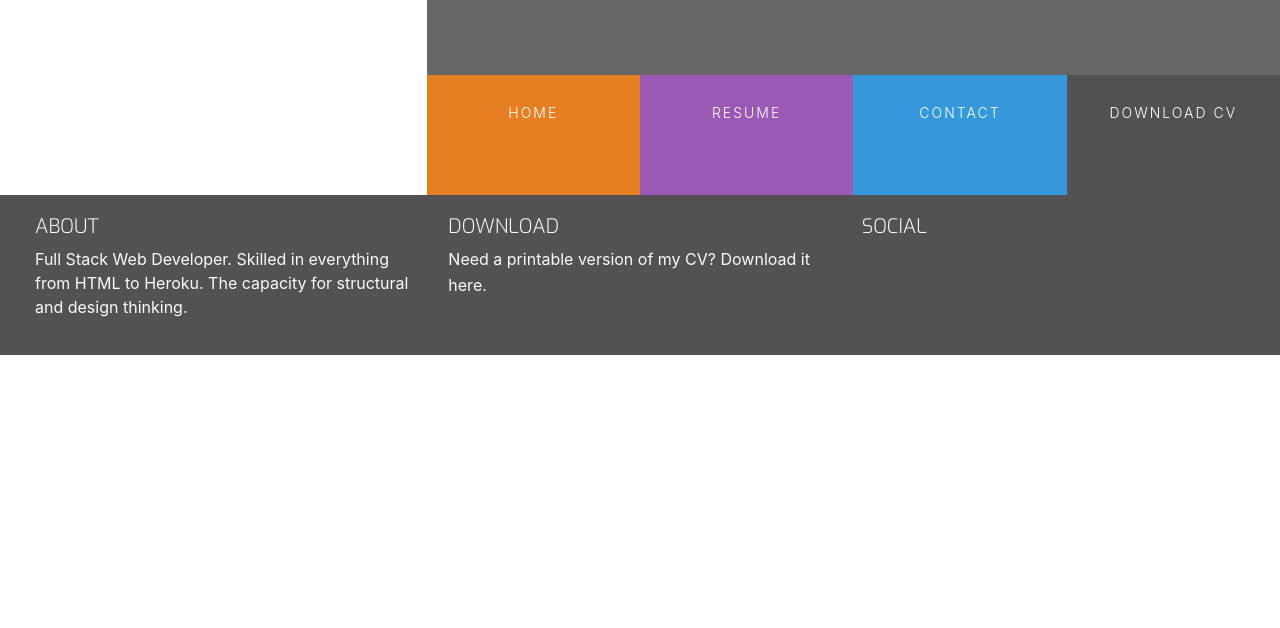
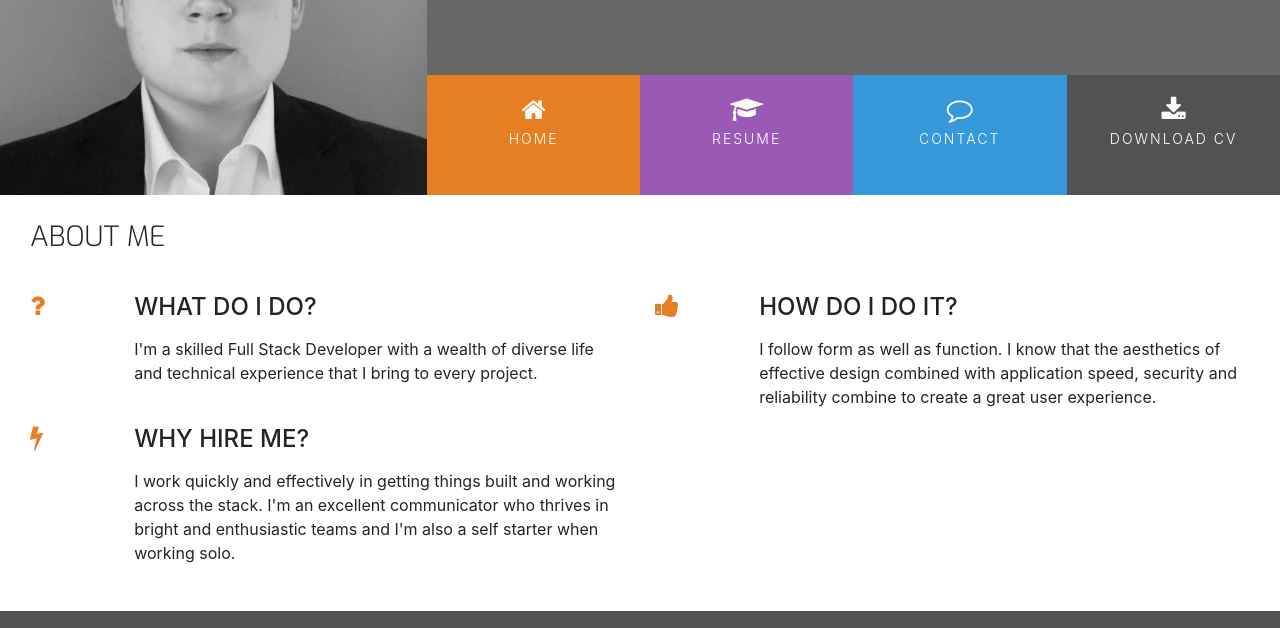
Before and after one commit to JavaScriptJacksn/Online-CV-CI, a plain HTML site: page index.html in a window 1280 px wide. Shown: the part 174-802 px from the top of the page. Drawn offline with nearby package versions, Linux system fonts and the light colour scheme.

Commit message:
Three Reasons section completed, switched to older versions of bootstrap and font awesome

```diff
--- a/assets/css/style.css
+++ b/assets/css/style.css
@@ -4,6 +4,10 @@
 
 .bg-color-name-title {
     background-color: #676767;
+}
+
+.bg-color-three-reasons {
+    background-color: #fff;
 }
 
 .ui-menu-color-home {
@@ -20,6 +24,23 @@
 
 .ui-menu-color-download {
     background-color: #525252;
+}
+
+.row-table {
+    display: table;
+}
+
+.section-column {
+    display: table-cell;
+    padding: 0 30px 30px;
+    float: none;
+}
+
+.section-heading {
+    font-family: "Exo", sans-serif;
+    font-weight: 300;
+    margin-top: 25px;
+    margin-bottom: 40px;
 }
 
 /* ----------------------------------------Special paddings/margins/text */
@@ -45,6 +66,23 @@ h4 {
     display: inline-block;
 }
 
+.row-table {
+    display: table;
+}
+
+.section-column {
+    display: table-cell;
+    padding: 0 30px 30px;
+    float: none;
+}
+
+.section-heading {
+    font-family: "Exo", sans-serif;
+    font-weight: 300;
+    margin-top: 25px;
+    margin-bottom: 40px;
+}
+
 /*--------------------------------------------Heading*/
 
 header {
@@ -56,7 +94,7 @@ header {
 }
 
 .logo {
-    background: url("../images/rosie.jpg");
+    background: url("../images/profile.jpg");
     background-position: center;
     background-repeat: no-repeat;
     background-size: cover;
@@ -189,3 +227,14 @@ footer {
 #footer-details {
     padding: 20px;
 }
+
+/* ----------------------------------------Three Reasons */
+
+.three-reasons-icon {
+    font-size: 26px;
+    color: #e67e22;
+}
+
+.three-reasons-heading {
+    margin-bottom: 15px;
+}
--- a/index.html
+++ b/index.html
@@ -5,7 +5,8 @@
     <meta name="viewport" content="width=device-width, initial-scale=1.0">
     <meta http-equiv="X-UA-Compatible" content="ie=edge">
     <link rel="stylesheet" href="https://maxcdn.bootstrapcdn.com/bootstrap/4.2.1/css/bootstrap.min.css" type="text/css" />
-    <!--<link rel="stylesheet" href="https://cdn.jsdelivr.net/npm/@fortawesome/fontawesome-free@5.15.4/css/fontawesome.min.css" integrity="sha384-jLKHWM3JRmfMU0A5x5AkjWkw/EYfGUAGagvnfryNV3F9VqM98XiIH7VBGVoxVSc7" crossorigin="anonymous">-->
+    <link rel="stylesheet" href="https://maxcdn.bootstrapcdn.com/font-awesome/4.7.0/css/font-awesome.min.css" type="text/css" />
+    <link rel="stylesheet" href="https://cdnjs.cloudflare.com/ajax/libs/hover.css/2.1.1/css/hover-min.css" type="text/css" />
     <link rel="stylesheet" href="assets/css/style.css">
     <title>Josh Jackson CV</title>
 </head>
@@ -41,7 +42,57 @@
             </div>
         </div>
     </header>
-    <section>
+    <section class="container-fluid">
+        <div class="row row-table">
+            <div class="col-md-8 bg-color-three-reasons section-column">
+                <div class="row">
+                    <div class="col">
+                        <h3 class="section-heading uppercase">About Me</h3>
+                    </div>
+                </div>
+                <div class="row">
+                    <div class="col-10 offset-1 offset-sm-0 col-sm-4 col-md-6">
+                        <div class="row">
+                            <div class="col-2">
+                                <i class="three-reasons-icon fa fa-question" aria-hidden="true"></i>
+                            </div>
+                            <div class="col-10">
+                                <h4 class="three-reasons-heading uppercase">What do I do?</h4>
+                                <p>
+                                    I'm a skilled Full Stack Developer with a wealth of diverse life and technical experience that I bring to every project.
+                                </p>
+                            </div>
+                        </div>
+                    </div>
+                    <div class="col-10 offset-1 offset-sm-0 col-sm-4 col-md-6">
+                        <div class="row">
+                            <div class="col-2">
+                                <i class="three-reasons-icon fa fa-thumbs-up" aria-hidden="true"></i>
+                            </div>
+                            <div class="col-10">
+                                <h4 class="three-reasons-heading uppercase">How do I do it?</h4>
+                                <p>
+                                    I follow form as well as function. I know that the aesthetics of effective design combined with application speed, security and reliability combine to create a great user experience.
+                                </p>
+                            </div>
+                        </div>
+                    </div>
+                    <div class="col-10 offset-1 offset-sm-0 col-sm-4 col-md-6">
+                        <div class="row">
+                            <div class="col-2">
+                                <i class="three-reasons-icon fa fa-bolt" aria-hidden="true"></i>
+                            </div>
+                            <div class="col-10">
+                                <h4 class="three-reasons-heading uppercase">Why hire me?</h4>
+                                <p>
+                                    I work quickly and effectively in getting things built and working across the stack. I'm an excellent communicator who thrives in bright and enthusiastic teams and I'm also a self starter when working solo.
+                                </p>
+                            </div>
+                        </div>
+                    </div>
+                </div>
+            </div>
+        </div>
 
     </section>
     <footer class="container-fluid">
```
